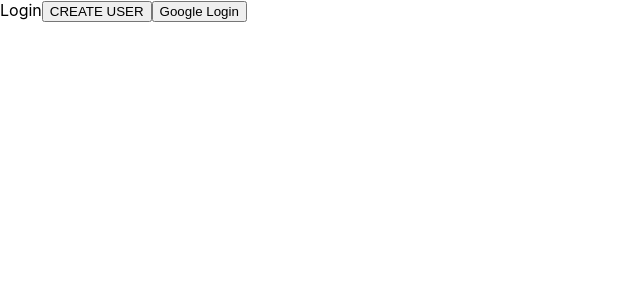
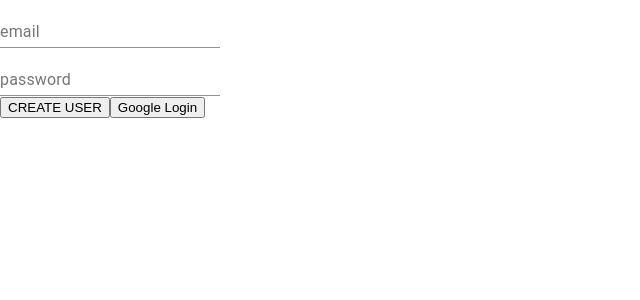
Before and after one commit to htkmnm/twitter_app_nuu, a React (Create React App) app: page / in a window 1280 px wide. Shown: the top 300 px of the page, without its empty margins (0-640 px from the left). Built offline with nearby package versions, Linux system fonts and the light colour scheme; no server answers.

Commit message:
email,password Login作成

```diff
--- a/src/components/Login.tsx
+++ b/src/components/Login.tsx
@@ -1,11 +1,19 @@
 import React from 'react';
-import { createData, googleLogin } from '../config/firebase';
+import { useState } from 'react'
+import firebase from '../config/firebase';
+import { googleLogin } from '../config/firebase';
+import TextField from '@material-ui/core/TextField';
 
 const Login = () => {
 
-    const handleClick = async () => {
-        await createData()
-        console.log('createUser')
+    const [email, setEmail] = useState('')
+    const [password, setPassword] = useState('')
+
+    const handleClick = () => {
+        firebase.auth().createUserWithEmailAndPassword(email, password)
+            .then(() => {
+                console.log('succes createUser')
+            })
     };
 
     const handleGoogle = async () => {
@@ -15,7 +23,8 @@ const Login = () => {
 
     return (
         <div>
-            Login
+            <TextField id="email" label="email" value={email} onChange={e => setEmail(e.target.value)} /><br />
+            <TextField id="password" label="password" value={password} onChange={e => setPassword(e.target.value)} /><br />
             <button onClick={handleClick}>CREATE USER</button>
             <button onClick={handleGoogle}>Google Login</button>
         </div>
--- a/src/config/firebase.ts
+++ b/src/config/firebase.ts
@@ -68,3 +68,5 @@ export const googleLogin = async () => {
             // ...
         });
 };
+
+export default firebase
```
